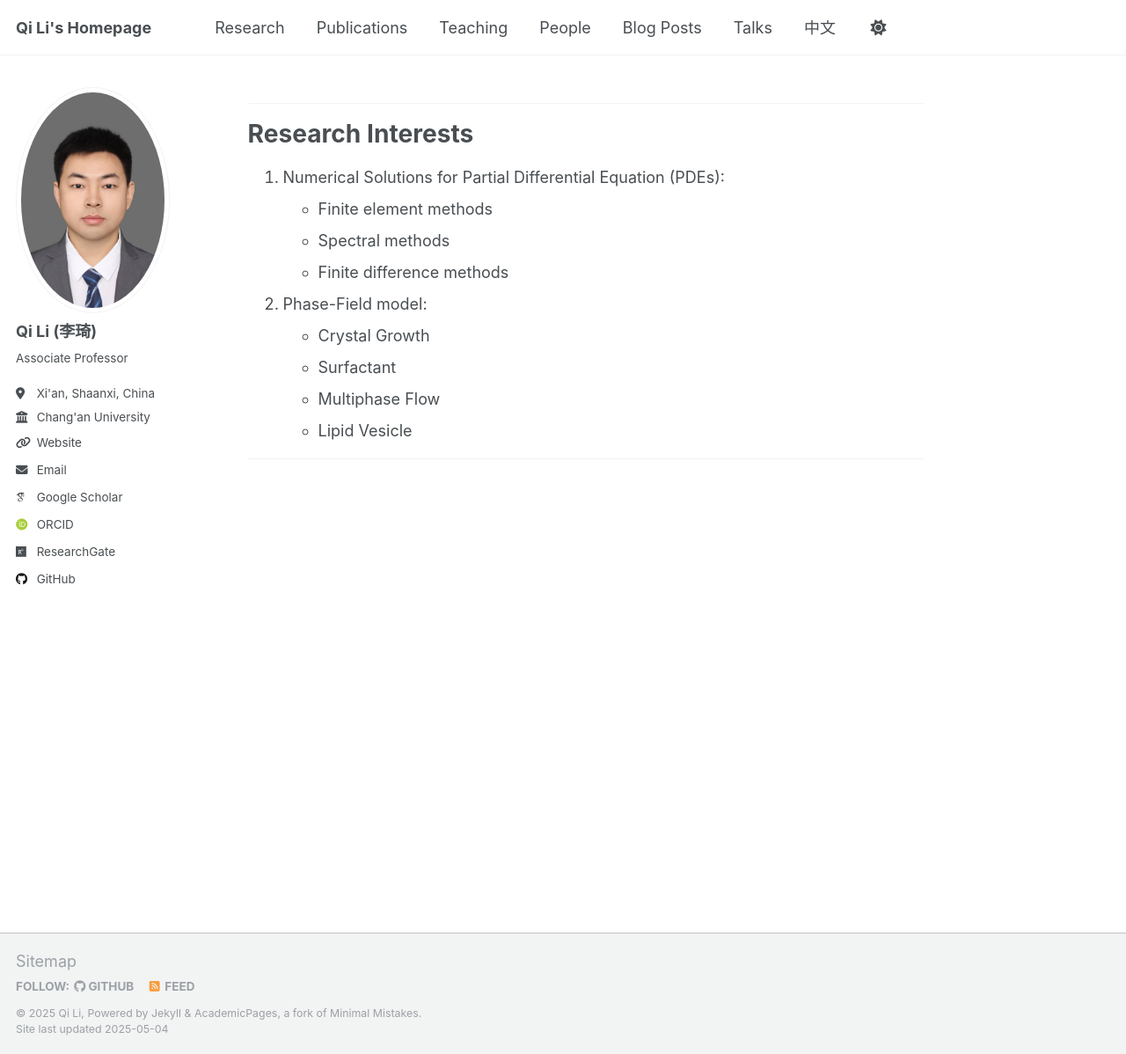
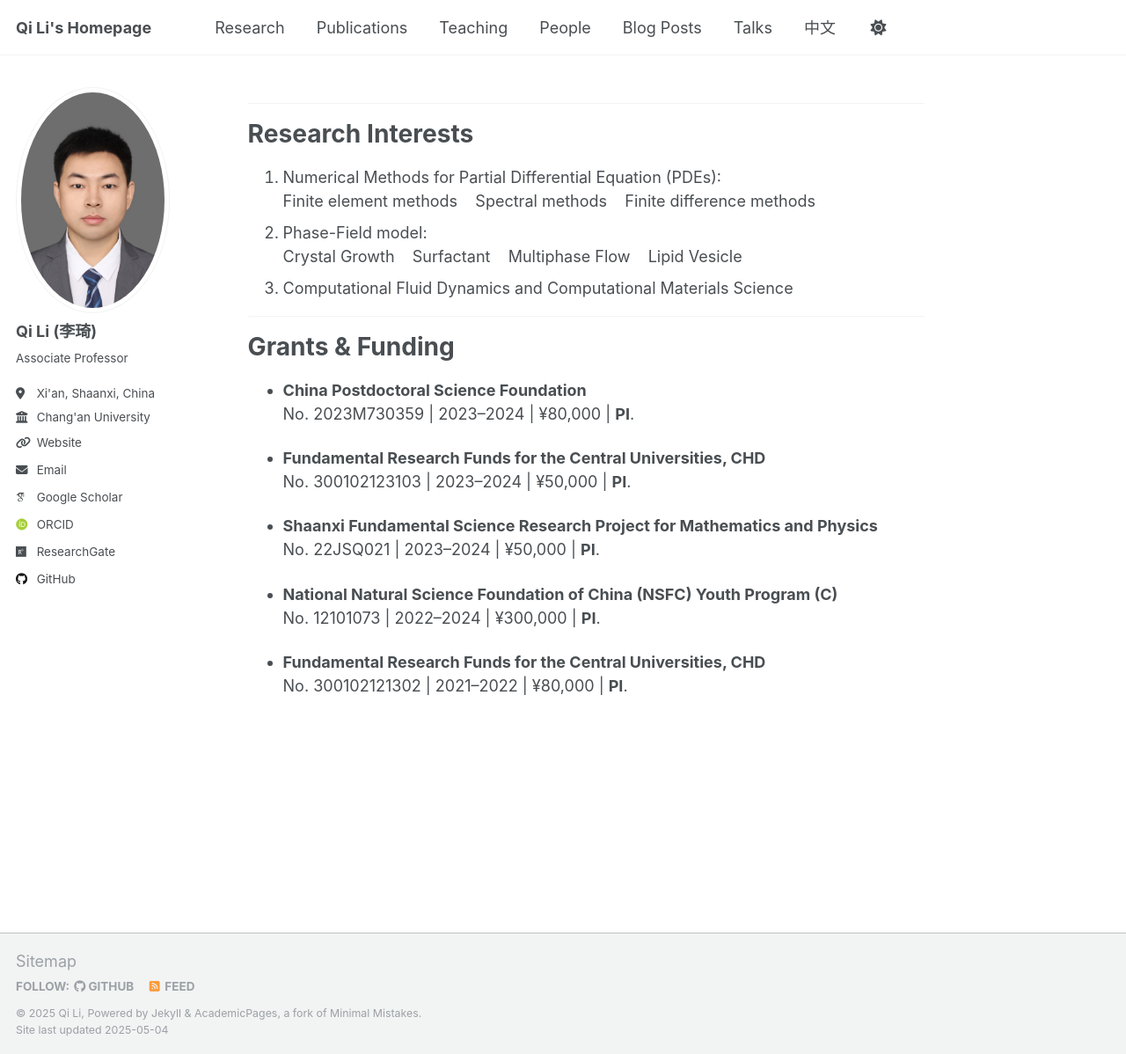
Before and after one commit to liqihao2000/liqihao2000.github.io, a Jekyll site: the page built from _pages/research.md, in a window 1280 px wide and 1198 px high. Shown: the whole window at 88% size. Built offline with Jekyll 4.4.1, drawn with Linux system fonts in a browser that asks for light colours; some web fonts are replaced.

Commit message:
update info

```diff
--- a/_pages/research.md
+++ b/_pages/research.md
@@ -11,17 +11,39 @@ author_profile: true
 
 # Research Interests
 
-1. Numerical Solutions for Partial Differential Equation (PDEs):
-   - Finite element methods
-   - Spectral methods
-   - Finite difference methods
+1. Numerical Methods for Partial Differential Equation (PDEs):
+   Finite element methods &nbsp;&nbsp; Spectral methods &nbsp;&nbsp; Finite difference methods
 2. Phase-Field model:
-   - Crystal Growth
-   - Surfactant
-   - Multiphase Flow
-   - Lipid Vesicle
+Crystal Growth &nbsp;&nbsp; Surfactant &nbsp;&nbsp; Multiphase Flow &nbsp;&nbsp; Lipid Vesicle
+3. Computational Fluid Dynamics and Computational Materials Science
 
 ---
+
+# Grants & Funding
+
+- **China Postdoctoral Science Foundation**
+  No. 2023M730359 | 2023–2024 | ¥80,000 | **PI**.
+
+- **Fundamental Research Funds for the Central Universities, CHD**
+  No. 300102123103 | 2023–2024 | ¥50,000 | **PI**.
+
+- **Shaanxi Fundamental Science Research Project for Mathematics and Physics**
+  No. 22JSQ021 | 2023–2024 | ¥50,000 | **PI**.
+
+- **National Natural Science Foundation of China (NSFC) Youth Program (C)**
+  No. 12101073 | 2022–2024 | ¥300,000 | **PI**.
+
+- **Fundamental Research Funds for the Central Universities, CHD**
+  No. 300102121302 | 2021–2022 | ¥80,000 | **PI**.
+
+
+<!-- - **NSFC General Program** (No. 87654321) | 2020–2023 | ¥800,000
+  *Parallel computing for multiphysics systems*. Co-developed [CFD-Solver](https://github.com/xxx), **Co-PI**. -->
+
+
+
+
+
 
 <!--
 
```
Also changed, not shown: _pages/about.md (+0 -1 lines).
